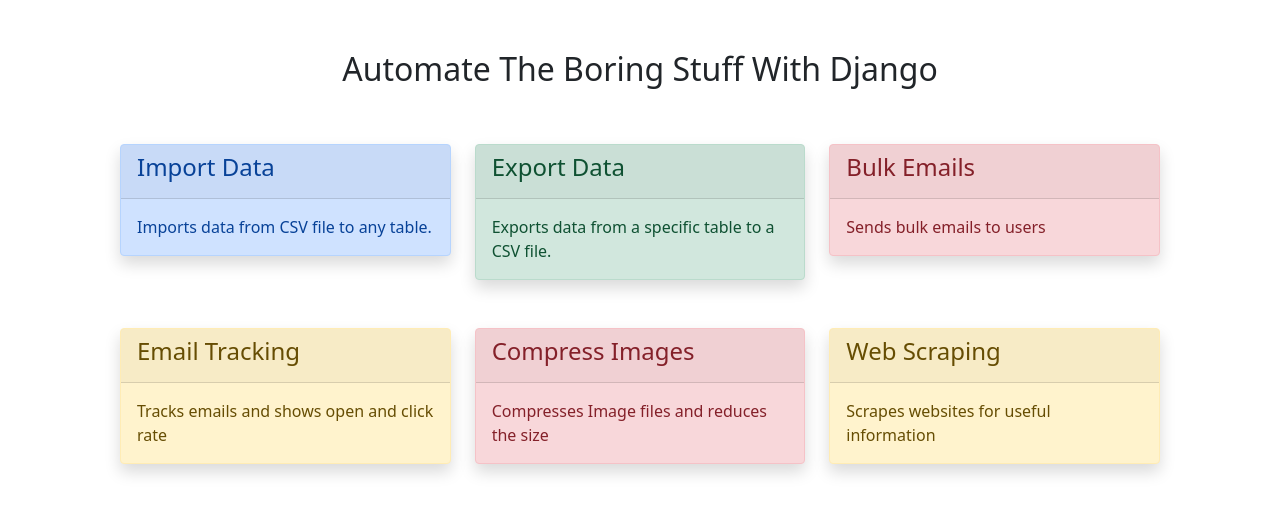
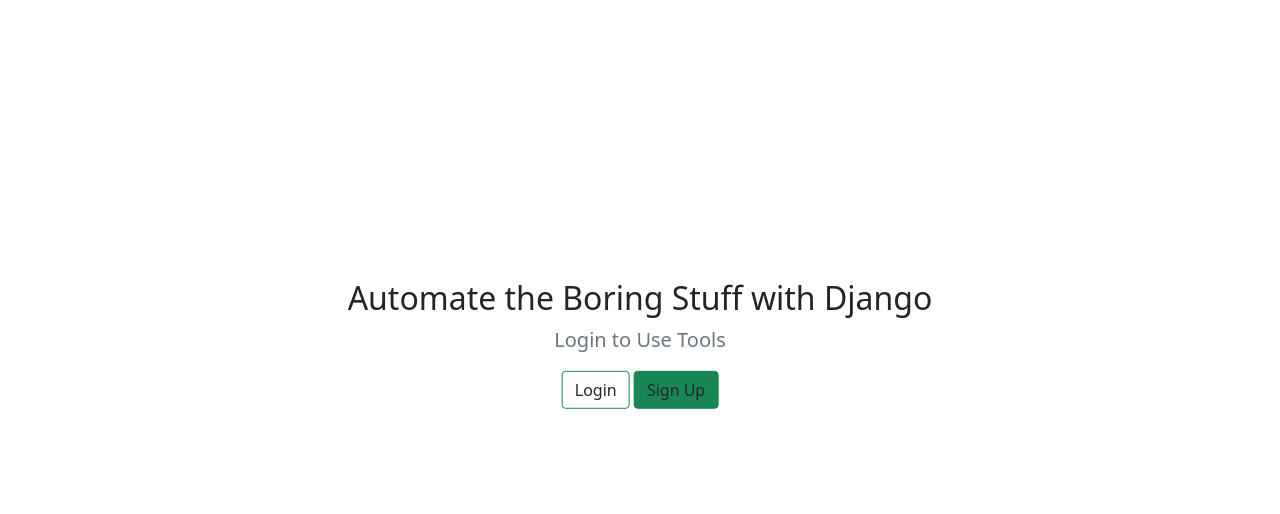
Before and after one commit to atanu-git-debug/automate_with_django, a Django app: page / in a window 1280 px wide. Shown: the part 56-570 px from the top of the page. Run offline with Django 5.2, Linux system fonts and the light colour scheme; parts of the project's set-up code (start-up, migrations or seed data) failed here and were passed over.

Commit message:
login registration feature

```diff
--- a/awd_main/settings.py
+++ b/awd_main/settings.py
@@ -41,6 +41,8 @@ INSTALLED_APPS = [
     'django.contrib.staticfiles',
     'dataentry',
     'uploads',
+    'crispy_forms',
+    'crispy_bootstrap5',
 ]
 
 MIDDLEWARE = [
@@ -145,3 +147,5 @@ EMAIL_HOST_PASSWORD = config('EMAIL_HOST_PASSWORD')
 EMAIL_USE_TLS = True
 DEFAUL_FROM_EMAIL = 'Automate with django <maityatanu690@gmail.com>'
 DEFAUL_TO_EMAIL = 'imatanu0@gmail.com'
+
+CRISPY_TEMPLATE_PACK = 'Bootstrap5'
--- a/awd_main/urls.py
+++ b/awd_main/urls.py
@@ -26,5 +26,8 @@ urlpatterns = [
     path('admin/', admin.site.urls),
     path('',views.home,name='home'),
     path('dataentry/',include('dataentry.urls')),
-    path('celery-test/',views.celery_test,name='celery_test')
+    path('celery-test/',views.celery_test,name='celery_test'),
+    path('register/',views.register,name="register"),
+    path('login/',views.login,name='login'),
+    path('logout/',views.logout,name='logout'),
 ] + static(settings.MEDIA_URL, document_root=settings.MEDIA_ROOT)
--- a/awd_main/views.py
+++ b/awd_main/views.py
@@ -1,6 +1,11 @@
-from django.shortcuts import render
+from django.shortcuts import render,redirect
 from django.http import HttpResponse
 from dataentry.tasks import celery_test_task
+from .form import RegistrationForm
+from django.contrib import messages
+from django.contrib.auth.forms import AuthenticationForm
+from django.contrib import auth
+from django.contrib.auth.decorators import login_required
 
 def home(request):
     return render(request,'home.html')
@@ -9,3 +14,50 @@ def celery_test(request):
     # i want to execute a time consuming task
     celery_test_task.delay()
     return HttpResponse('<h3>Function executed</h3>')
+
+def register(request):
+    if request.method == 'POST':
+        form = RegistrationForm(request.POST)
+        if form.is_valid():
+            form.save()
+            messages.success(request,"Registration Successful")
+            return redirect('login')
+        else:
+            context={
+                'form' : form,
+            }
+            return render(request,'register.html',context)
+
+    else:
+        form = RegistrationForm()
+        context={
+            'form' : form,
+        }
+    return render(request,'register.html',context)
+
+def login(request):
+    if request.method == "POST":
+        form = AuthenticationForm(request,request.POST)
+        if form.is_valid():
+            username = form.cleaned_data['username']
+            password = form.cleaned_data['password']
+
+            user = auth.authenticate(username=username,password=password)
+
+            if user is not None:
+                auth.login(request,user)
+                return redirect('home')
+        else:
+            messages.error(request,"Invalid Cradentials")
+            return redirect('login')
+    else:
+        form = AuthenticationForm()
+        context={
+            'form' : form
+        }
+    return render(request,'login.html',context)
+
+@login_required(login_url='login')
+def logout(request):
+    auth.logout(request)
+    return redirect('home')
--- a/templates/base.html
+++ b/templates/base.html
@@ -6,12 +6,19 @@
     <meta name="viewport" content="width=device-width, initial-scale=1.0">
     <link href="https://cdn.jsdelivr.net/npm/bootstrap@5.0.2/dist/css/bootstrap.min.css" rel="stylesheet" integrity="sha384-EVSTQN3/azprG1Anm3QDgpJLIm9Nao0Yz1ztcQTwFspd3yD65VohhpuuCOmLASjC" crossorigin="anonymous">
     <script src="https://cdn.jsdelivr.net/npm/bootstrap@5.0.2/dist/js/bootstrap.bundle.min.js" integrity="sha384-MrcW6ZMFYlzcLA8Nl+NtUVF0sA7MsXsP1UyJoMp4YLEuNSfAP+JcXn/tWtIaxVXM" crossorigin="anonymous"></script>
-
+    <script src="https://ajax.googleapis.com/ajax/libs/jquery/3.7.1/jquery.min.js"></script>
     <title>Automate boring stuff with django</title>
     <script src="{% static 'js/cusyom.js' %}"></script>
     <style>
         .form-group{
             padding: 15px;
+        }
+        .home-info{
+            position: absolute;
+            top: 50%;
+            left: 50%;
+            transform: translate(-50%,-50%);
+            padding: 20px;
         }
     </style>
 </head>
@@ -19,14 +26,23 @@
     <nav class="navbar navbar-light bg-light">
         <div class="container">
             <a class="navbar-brand" href="{% url 'home'%}">Automate With Django</a>
+            {% if user.is_authenticated %}
             <div>
-                <a href="" class="float-right text-decoration-none text-dark btn btn-outline-success">Login</a>
-                &nbsp;<a href="" class="float-right text-decoration-none text-dark btn btn-success">Sign Up</a>
+                Logged in as <b>{{user}}</b>
+                &nbsp;<a href="{% url 'logout' %}" class="btn btn-danger">Logout</a>
             </div>
+            {% else %}
+            <div>
+                <a href="{% url 'login' %}" class="float-right text-decoration-none text-dark btn btn-outline-success">Login</a>
+                &nbsp;<a href="{% url 'register' %}" class="float-right text-decoration-none text-dark btn btn-success">Sign Up</a>
+            </div>
+            {% endif %}
         </div>
 
     </nav>
     {% block content %}
+
     {%endblock%}
+
 </body>
 </html>
--- a/templates/home.html
+++ b/templates/home.html
@@ -2,6 +2,7 @@
 {% block content %}
 
     <div class="container" style="padding: 50px;">
+    {% if user.is_authenticated %}
         <h2 class="text-center">Automate The Boring Stuff With Django</h2>
         <div class="row pt-5">
             <!-- Import data -->
@@ -89,6 +90,18 @@
                 </a>
             </div>
         </div>
+    {% else %}
+        <div class="home-info">
+            <h2 class="text-center">Automate the Boring Stuff with Django</h2>
+            <p class="lead text-center text-muted">
+                Login to Use Tools
+            </p>
+            <div style="display: flex; justify-content: center;">
+                <a href="{% url 'login' %}" class="float-right text-decoration-none text-dark btn btn-outline-success">Login</a>
+                &nbsp;<a href="{% url 'register' %}" class="float-right text-decoration-none text-dark btn btn-success">Sign Up</a>
+            </div>
+        </div>
+    {% endif %}
     </div>
 
 
```
Also changed, not shown: awd_main/form.py (added, +9 -0 lines), templates/login.html (added, +19 -0 lines), templates/register.html (added, +19 -0 lines). Lines whose indentation alone changed are shown as unchanged.
